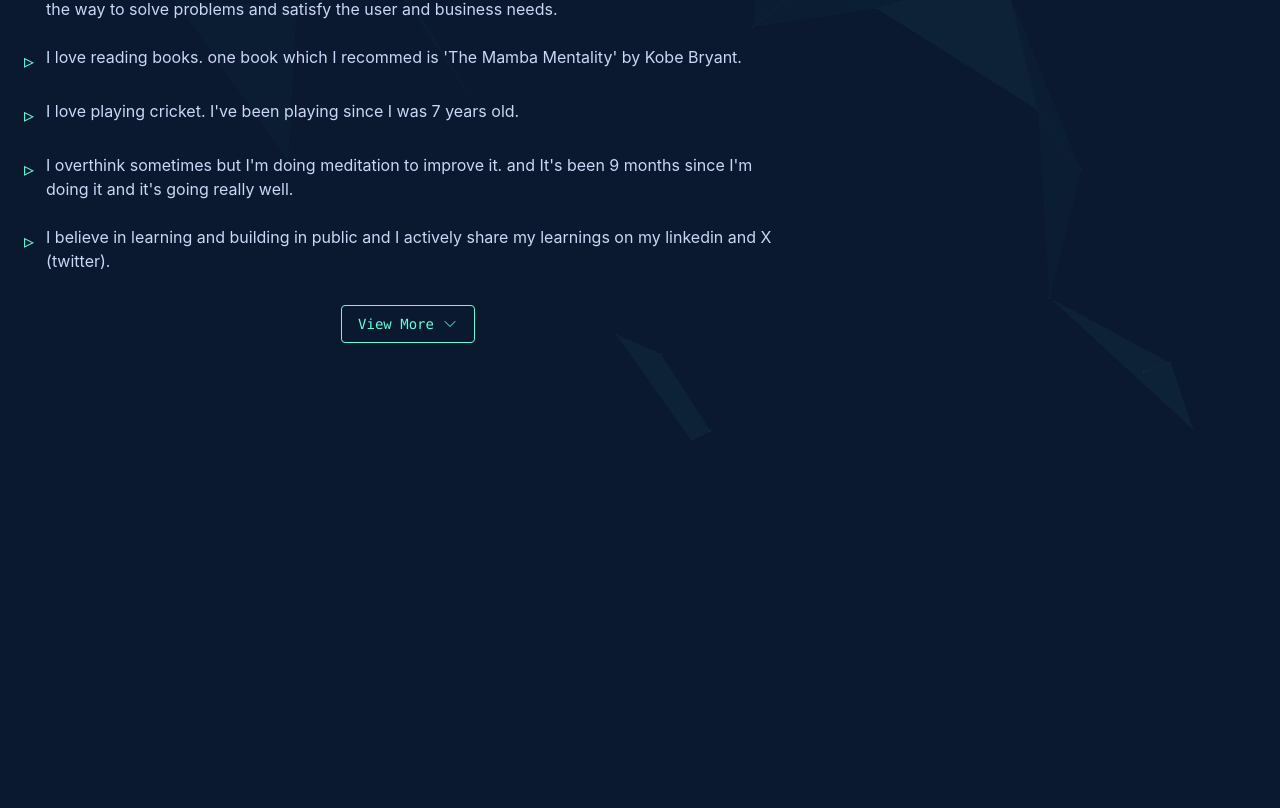
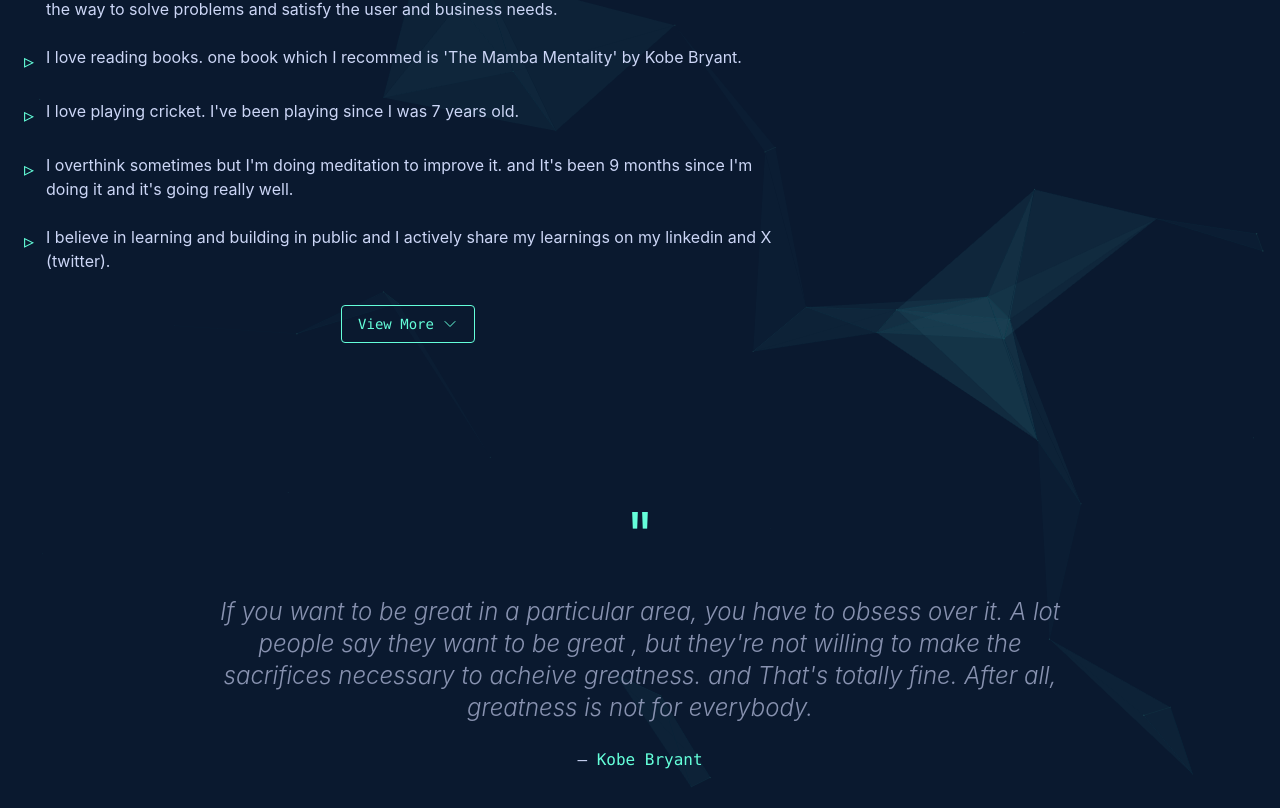
Before and after one commit to Yash-007/Portfolio, a React (Vite) app: page / in a window 1280 px wide. Shown: the part 6542-7350 px from the top of the page. Before the commit the page ends 7006 px from the top, so only its background shows below. Built offline with nearby package versions, Linux system fonts and the light colour scheme.

Commit message:
add quote section

```diff
--- a/src/App.tsx
+++ b/src/App.tsx
@@ -7,6 +7,7 @@ import Blogs from './components/Blogs';
 import About from './components/About';
 import StarBackground from './components/StarBackground';
 import SocialLinks from './components/SocialLinks';
+import Quote from './components/Quote';
 
 const sections = [
   { id: 'home', label: 'Home' },
@@ -151,7 +152,7 @@ function App() {
           </div>
         </section>
 
-        <section id="about" className="min-h-screen py-20">
+        <section id="about" className="min-h-screen pb-0 pt-20">
           <div className="container mx-auto px-6">
             <div className="flex items-center gap-4 mb-12">
               <h2 className="text-2xl md:text-3xl font-bold text-text">
@@ -162,6 +163,9 @@ function App() {
             <About />
           </div>
         </section>
+
+        {/* Quote Section */}
+        <Quote />
       </main>
     </div>
   );
--- /dev/null
+++ b/src/components/Quote.tsx
@@ -0,0 +1,19 @@
+import React from 'react';
+
+export default function Quote() {
+  return (
+    <div className="flex flex-col items-center justify-center py-10">
+      <div className="max-w-4xl mx-auto text-center px-6">
+        <div className="text-6xl text-accent mb-8">"</div>
+        <blockquote className="text-xl md:text-2xl font-light text-text-secondary mb-6 italic">
+          If you want to be great in a particular area, you have to obsess over it. A lot people say they want to be great
+          , but they're not willing to make the sacrifices necessary to acheive greatness. and That's totally fine.
+          After all, greatness is not for everybody.
+        </blockquote>
+        <div className="text-accent font-mono">
+          <span className="text-text">―</span> Kobe Bryant
+        </div>
+      </div>
+    </div>
+  );
+}
```
